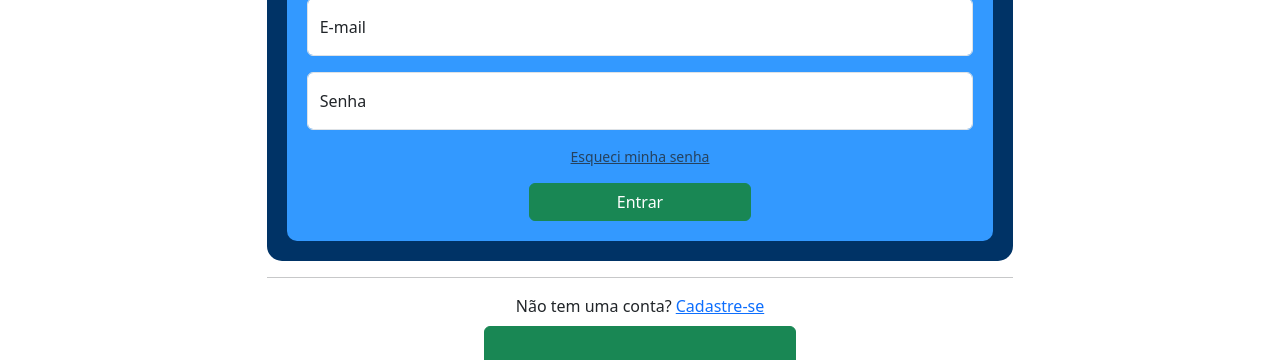
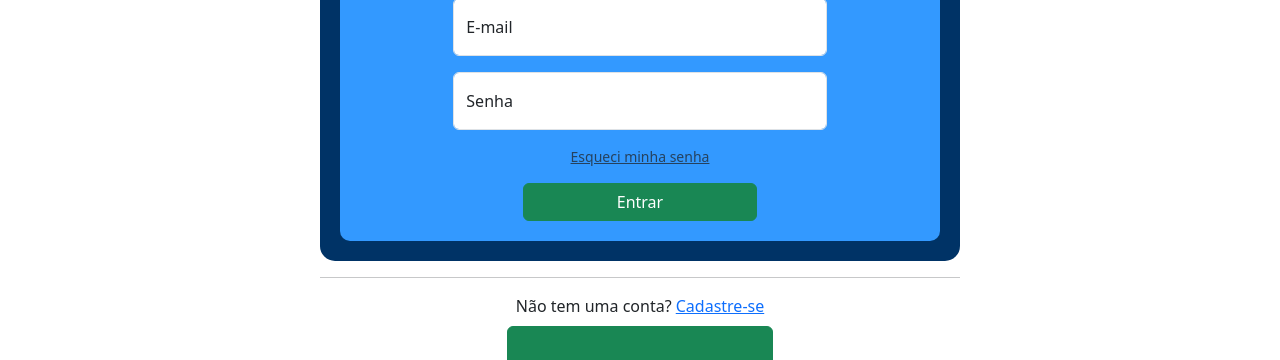
Before and after one commit to ihawkeye/Mindzone, a plain HTML site: page src/view/index.html in a window 1280 px wide. Shown: the part 230-590 px from the top of the page. Drawn offline with nearby package versions, Linux system fonts and the light colour scheme.

Commit message:
ajuste nos botões

```diff
--- a/src/view/index.html
+++ b/src/view/index.html
@@ -22,7 +22,7 @@
 
     <div class="container-fluid my-5">
         <div class="row justify-content-center">
-            <div class="col-11 col-sm-10 col-md-9 col-lg-8 col-xl-7 col-xxl-6 p-0">
+            <div class="col-11 col-sm-10 col-md-9 col-lg-8 col-xl-6 col-xxl-5 p-0">
                 <div class="outer-div ">
                     <div class="inner-div">
                         <form action="" method="POST">
@@ -31,16 +31,20 @@
                             <!-- Adicionei o método POST -->
                             <div class="form-group">
 
-                                <div class="form-floating mb-3">
-                                    <input type="email" class="form-control" name="email" id="email" placeholder=" "
+                                <div class="d-flex justify-content-center">
+                                    <div class="form-floating mb-3 col-11 col-sm-10 col-md-8">
+                                        <input type="email" class="form-control" name="email" id="email" placeholder=" "
                                         required />
-                                    <label for="email">E-mail</label>
+                                        <label for="email">E-mail</label>
+                                    </div>
                                 </div>
 
-                                <div class="form-floating mb-3">
-                                    <input type="password" class="form-control" name="senha" id="senha" placeholder=" "
+                                <div class="d-flex justify-content-center">
+                                    <div class="form-floating mb-3 col-11 col-sm-10 col-md-8">
+                                        <input type="password" class="form-control" name="senha" id="senha" placeholder=" "
                                         required />
-                                    <label for="senha">Senha</label>
+                                        <label for="senha">Senha</label>
+                                    </div>
                                 </div>
 
                                 <div class="d-flex justify-content-center">
@@ -50,7 +54,7 @@
 
                                 <div class="d-flex justify-content-center ">
                                     <button type="submit"
-                                        class="btn btn-success btn-block col-8 col-sm-6 col-md-4">Entrar</button>
+                                        class="btn btn-success btn-block col-8 col-sm-6 col-md-5">Entrar</button>
                                 </div>
                         </form>
 
```
